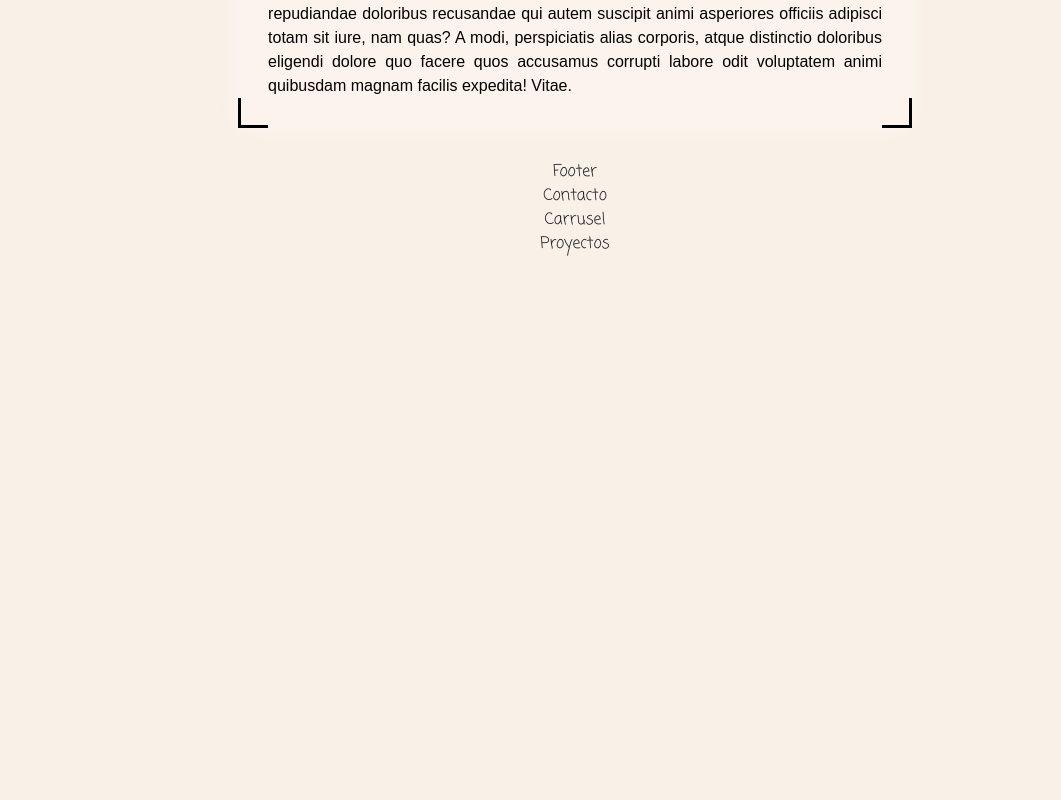
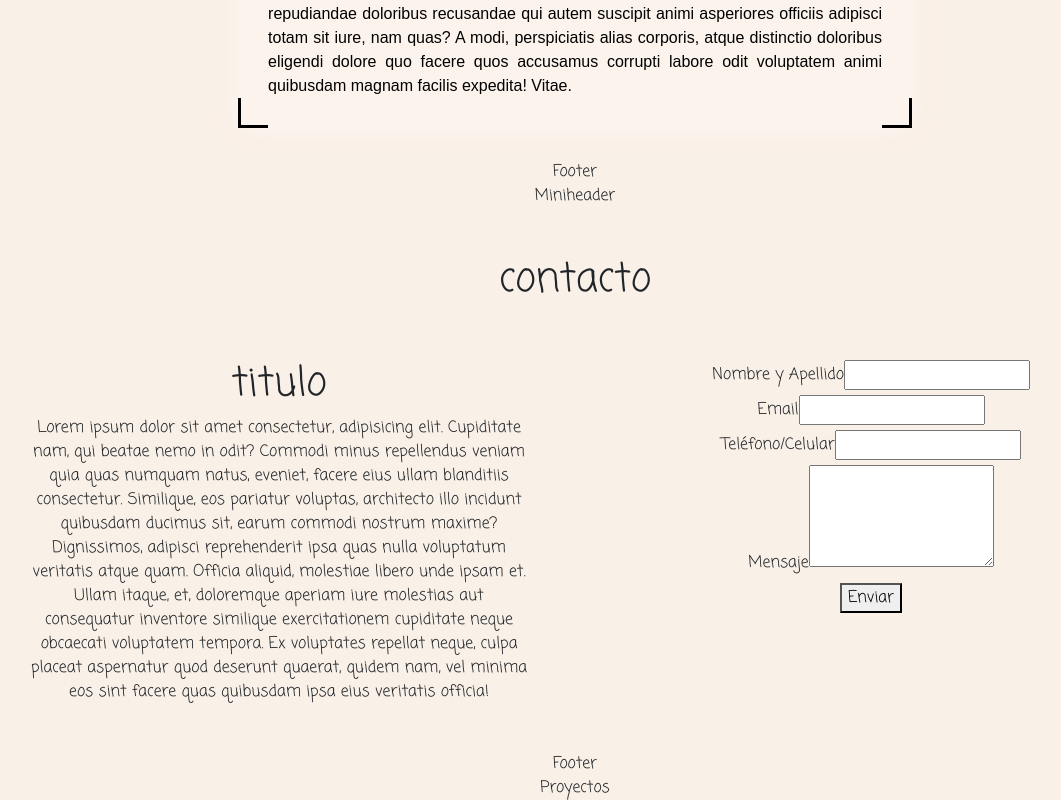
Before and after one commit to juacovanmessem/Ska, a React (Vite) app: page / in a window 1280 px wide. Shown: the part 4403-5203 px from the top of the page, without its empty margins (65-1126 px from the left). Before the commit the page ends 4659 px from the top, so only its background shows below. Built offline with nearby package versions, Linux system fonts and the light colour scheme; a web font is replaced by a local one.

Commit message:
formulario de contactos y validaciones

```diff
--- a/index.html
+++ b/index.html
@@ -12,5 +12,6 @@
     <div id="root" class="fuente-letra"></div>
     <script type="module" src="/src/main.jsx"></script>
     <script src="https://cdn.jsdelivr.net/npm/bootstrap@5.3.2/dist/js/bootstrap.bundle.min.js"></script>
+    <script src="https://cdn.jsdelivr.net/npm/sweetalert2@11"></script>
   </body>
 </html>
--- a/src/App.jsx
+++ b/src/App.jsx
@@ -4,7 +4,6 @@ import Destacados from "./components/Destacados.jsx"
 import SobreMi from "./components/SobreMi.jsx"
 import Footer from "./components/Footer.jsx"
 import Contacto from "./components/Contacto.jsx"
-import Carrusel from "./components/Carrusel.jsx"
 import Proyectos from "./components/Proyectos.jsx"
 import './App.css'
 
@@ -23,7 +22,6 @@ function App() {
       <SobreMi/>
       <Footer/>
       <Contacto/>
-      <Carrusel/>
       <Proyectos/>
     </>
   )
--- a/src/components/Contacto.jsx
+++ b/src/components/Contacto.jsx
@@ -1,12 +1,190 @@
-import React from 'react'
-import '../styles/Contacto.css'
+import React, { useState, useRef } from 'react';
+import emailjs from 'emailjs-com';
+import Swal from 'sweetalert2';
+import validator from 'validator';
+import Footer from "../components/Footer";
+import Miniheader from "../components/Miniheader";
 
 function Contacto() {
+  const [formData, setFormData] = useState({
+    nombre: '',
+    email: '',
+    telefono: '',
+    mensaje: '',
+  });
+
+  const [errors, setErrors] = useState({});
+  const formRef = useRef(null);
+
+  const validateField = (name, value) => {
+    switch (name) {
+      case 'nombre':
+        if (!value || !/^[a-zA-Z\s]+$/.test(value)) {
+          return 'El nombre solo debe contener letras y espacios.';
+        }
+        break;
+      case 'email':
+        if (!value || !validator.isEmail(value)) {
+          return 'Por favor, ingresa un correo electrónico válido.';
+        }
+        break;
+      case 'telefono':
+        if (!value || !/^[0-9]+$/.test(value) || value.length < 8 || value.length > 15) {
+          return 'Por favor, ingresa un número de teléfono válido (8-15 dígitos).';
+        }
+        break;
+      case 'mensaje':
+        if (!value || value.trim().length < 10) {
+          return 'Por favor, ingresa un mensaje de al menos 10 caracteres.';
+        }
+        break;
+      default:
+        return '';
+    }
+  };
+
+  const handleChange = (e) => {
+    const { name, value } = e.target;
+    setFormData({
+      ...formData,
+      [name]: value,
+    });
+
+    const error = validateField(name, value);
+    setErrors((prevErrors) => ({
+      ...prevErrors,
+      [name]: error,
+    }));
+  };
+
+  const validateForm = () => {
+    const newErrors = {};
+    Object.keys(formData).forEach((key) => {
+      const error = validateField(key, formData[key]);
+      if (error) {
+        newErrors[key] = error;
+      }
+    });
+    setErrors(newErrors);
+    return Object.keys(newErrors).length === 0;
+  };
+
+  const handleSubmit = (e) => {
+    e.preventDefault();
+
+    if (!validateForm()) {
+      Swal.fire({
+        title: 'Error',
+        text: 'Por favor, corrige los errores antes de enviar el formulario.',
+        icon: 'error',
+        confirmButtonText: 'Cerrar',
+      });
+      return;
+    }
+
+    emailjs
+      .sendForm(
+        'service_m8l5wko',
+        'template_73pkxe9',
+        formRef.current,
+        'IFaGqdO1JadyLLx8k'
+      )
+      .then(() => {
+        Swal.fire({
+          title: 'Éxito',
+          text: 'El correo se ha enviado con éxito. Nos pondremos en contacto pronto.',
+          icon: 'success',
+          confirmButtonText: 'OK',
+        });
+
+        setFormData({
+          nombre: '',
+          email: '',
+          telefono: '',
+          mensaje: '',
+        });
+        setErrors({});
+      })
+      .catch(() => {
+        Swal.fire({
+          title: 'Error',
+          text: 'Hubo un problema al enviar el correo. Por favor, intenta de nuevo más tarde.',
+          icon: 'error',
+          confirmButtonText: 'Cerrar',
+        });
+      });
+  };
+
   return (
     <>
-      <div>Contacto</div>
+      <Miniheader/>
+      <h1 className='pt-5'>contacto</h1>
+      <section className='d-flex row g-0 px-5'>
+        <div className='p-5 col-12 col-md-6'>
+          <h1>titulo</h1>
+          <span>Lorem ipsum dolor sit amet consectetur, adipisicing elit. Cupiditate nam, qui beatae nemo in odit? Commodi minus repellendus veniam quia quas numquam natus, eveniet, facere eius ullam blanditiis consectetur. Similique, eos pariatur voluptas, architecto illo incidunt quibusdam ducimus sit, earum commodi nostrum maxime? Dignissimos, adipisci reprehenderit ipsa quas nulla voluptatum veritatis atque quam. Officia aliquid, molestiae libero unde ipsam et. Ullam itaque, et, doloremque aperiam iure molestias aut consequatur inventore similique exercitationem cupiditate neque obcaecati voluptatem tempora. Ex voluptates repellat neque, culpa placeat aspernatur quod deserunt quaerat, quidem nam, vel minima eos sint facere quas quibusdam ipsa eius veritatis officia!</span>
+        </div>
+        <div className='p-5 col-12 col-md-6'>
+          <form ref={formRef} onSubmit={handleSubmit}>
+            <div className="form-group">
+              <label className="form-label">Nombre y Apellido</label>
+              <input
+                type="text"
+                name="nombre"
+                value={formData.nombre}
+                onChange={handleChange}
+                className={`form-input ${errors.nombre ? 'is-invalid' : ''}`}
+                required
+              />
+              {errors.nombre && <span className="error-text">{errors.nombre}</span>}
+            </div>
+
+            <div className="form-group">
+              <label className="form-label">Email</label>
+              <input
+                type="email"
+                name="email"
+                value={formData.email}
+                onChange={handleChange}
+                className={`form-input ${errors.email ? 'is-invalid' : ''}`}
+                required
+              />
+              {errors.email && <span className="error-text">{errors.email}</span>}
+            </div>
+
+            <div className="form-group">
+              <label className="form-label">Teléfono/Celular</label>
+              <input
+                type="tel"
+                name="telefono"
+                value={formData.telefono}
+                onChange={handleChange}
+                className={`form-input ${errors.telefono ? 'is-invalid' : ''}`}
+                required
+              />
+              {errors.telefono && <span className="error-text">{errors.telefono}</span>}
+            </div>
+
+            <div className="form-group">
+              <label className="form-label">Mensaje</label>
+              <textarea
+                name="mensaje"
+                value={formData.mensaje}
+                onChange={handleChange}
+                className={`form-input ${errors.mensaje ? 'is-invalid' : ''}`}
+                required
+                rows={4}
+              />
+              {errors.mensaje && <span className="error-text">{errors.mensaje}</span>}
+            </div>
+
+            <button type="submit" className="bttn-1">Enviar</button>
+          </form>
+        </div>
+      </section>
+      <Footer/>
     </>
-  )
+  );
 }
 
-export default Contacto
+export default Contacto;
--- a/src/components/Carrusel.jsx
+++ b/src/components/Miniheader.jsx
@@ -1,10 +1,10 @@
 import React from 'react'
-import '../styles/Carrusel.css'
+import '../styles/Miniheader.css'
 
 function Carrusel() {
   return (
     <>
-      <div>Carrusel</div>
+      <div>Miniheader</div>
     </>
   )
 }
```
Also changed, not shown: package.json (+6 -1 lines), src/styles/Carrusel.css (deleted), src/styles/Miniheader.css (added), 1 other file (tests, documents, lock files or other folders).
